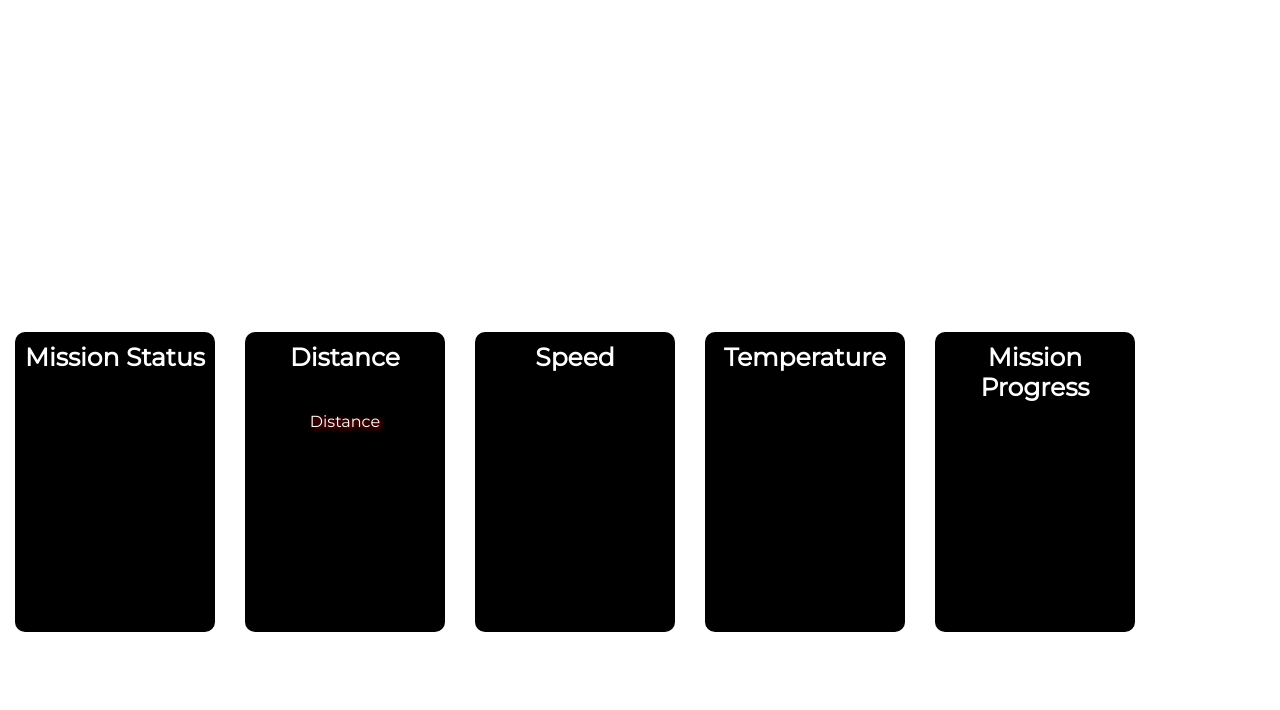
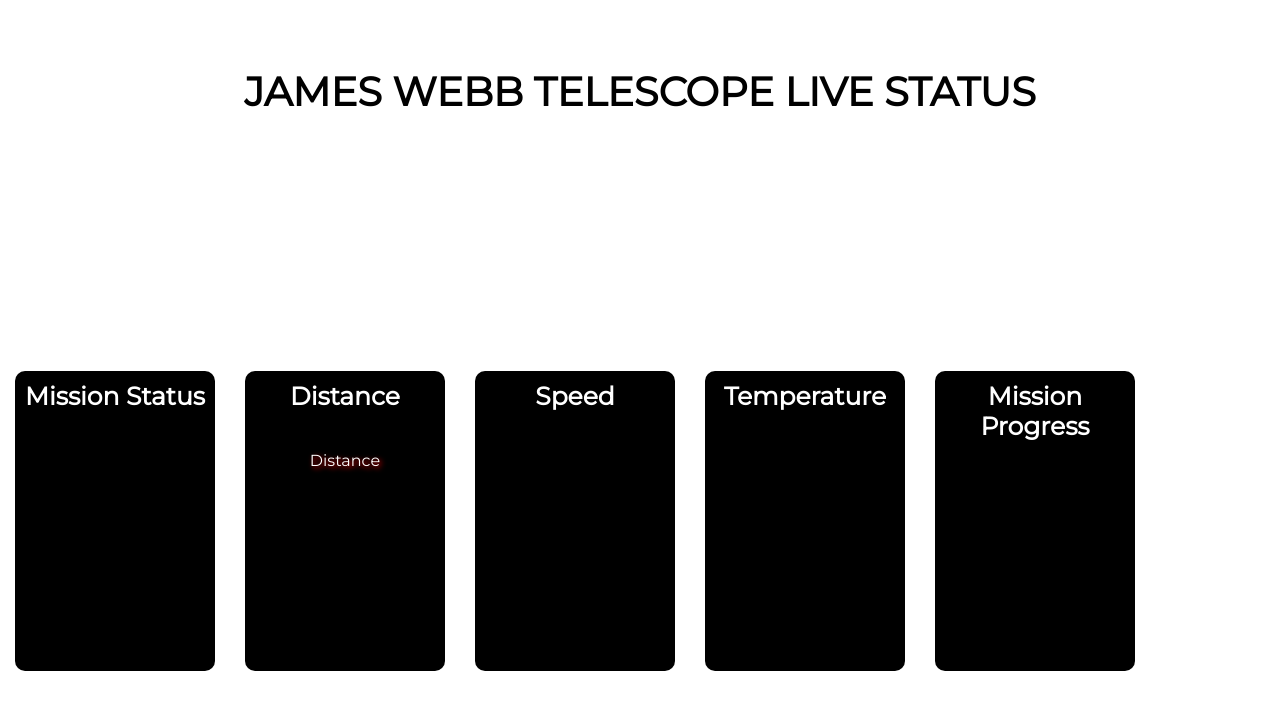
Before and after one commit to manoprasanth-m/jwt, a plain HTML site: page index.html in a window 1280 px wide. Drawn offline with Linux system fonts and the light colour scheme; no server answers.

Commit message:
Update styles.css

```diff
--- a/styles.css
+++ b/styles.css
@@ -44,10 +44,12 @@
     text-shadow: 2px 2px 5px red;
 }
 
+
 #james {
   padding-top: 40px;
+  padding-bottom: 0px;
   position:center;
   font-family: 'Montserrat', sans-serif;
-  font-size: 20px;
-  colour: black;
+  font-size: 40px;
+  color: black;
 }
```
